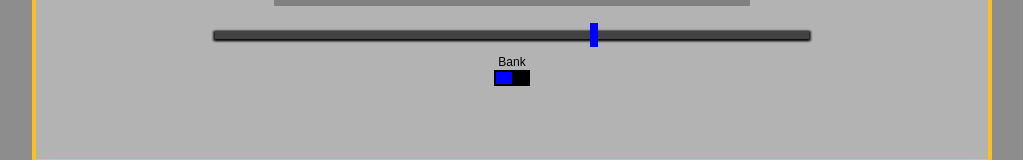
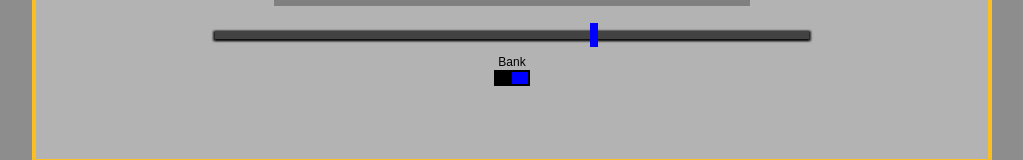
Before and after one commit to bbaterdene-gh/fcc-drum-machine, a React (Create React App) app: page / in a window 1280 px wide. Shown: the part 482-642 px from the top of the page, without its empty margins (128-1151 px from the left). Built offline with nearby package versions, Linux system fonts and the light colour scheme.

Commit message:
bank function using redux

```diff
--- a/src/app/store.ts
+++ b/src/app/store.ts
@@ -1,9 +1,11 @@
 import { configureStore, ThunkAction, Action } from '@reduxjs/toolkit';
 import powerReducer from '../features/power/powerSlice'
+import bankReducer from '../features/bank/bankSlice'
 
 export const store = configureStore({
   reducer: {
     power: powerReducer,
+    bank: bankReducer,
   },
 });
 
--- a/src/components/DrumControl.tsx
+++ b/src/components/DrumControl.tsx
@@ -1,16 +1,13 @@
 import { useState } from "react"
 import { useSelector, useDispatch } from "react-redux"
-import { selectPower, toggle } from "../features/power/powerSlice"
+import { selectBank, toggleBank } from "../features/bank/bankSlice"
+import { selectPower, togglePower } from "../features/power/powerSlice"
 
 export const DrumControl = () => {
-  const [bankOn, setBankOn] = useState(false)
   const [volumeRange, setVolumeRange] = useState('0.64')
+  const bank = useSelector(selectBank)
   const power = useSelector(selectPower)
   const dispatch = useDispatch()
-
-  const handleBankSwitch = () => {
-    setBankOn(!bankOn)
-  }
 
   const handleVolumeRange = (e: React.ChangeEvent<HTMLInputElement>) => {
     setVolumeRange(e.target.value)
@@ -20,7 +17,7 @@ export const DrumControl = () => {
     <div className="mt-20 text-center">
       <div className="flex flex-col items-center">
         <span className="text-xs">Power</span>
-        <div className="select-none relative w-9" onClick={() => dispatch(toggle())}>
+        <div className="select-none relative w-9" onClick={() => dispatch(togglePower())}>
           <input type="checkbox"
           className={`cursor-pointer appearance-none absolute bg-blue w-5 h-4 border-2 border-current ${power ? 'right-0' : 'left-0'}`}
           defaultChecked={power}/>
@@ -36,10 +33,10 @@ export const DrumControl = () => {
       </div>
       <div className="mt-2 flex flex-col items-center">
         <span className="text-xs">Bank</span>
-        <div className="select-none relative w-9" onClick={handleBankSwitch}>
+        <div className="select-none relative w-9" onClick={() => dispatch(toggleBank())}>
           <input type="checkbox"
-          className={`cursor-pointer appearance-none absolute bg-blue w-5 h-4 border-2 border-current ${bankOn ? 'right-0' : 'left-0'}`}
-          defaultChecked={bankOn}/>
+          className={`cursor-pointer appearance-none absolute bg-blue w-5 h-4 border-2 border-current ${bank ? 'right-0' : 'left-0'}`}
+          defaultChecked={bank}/>
           <label className="cursor-pointer bg-black block h-4"></label>
         </div>
       </div>
--- /dev/null
+++ b/src/features/bank/bankSlice.ts
@@ -0,0 +1,18 @@
+import { createSlice } from "@reduxjs/toolkit";
+import { RootState } from "../../app/store";
+
+const bankSlice = createSlice({
+  name: 'bank',
+  initialState: {
+    value: true
+  },
+  reducers: {
+    toggleBank: state => {
+      state.value = !state.value
+    }
+  }
+})
+
+export const selectBank = (state: RootState) => state.bank.value
+export const { toggleBank } = bankSlice.actions
+export default bankSlice.reducer
--- a/src/features/power/powerSlice.ts
+++ b/src/features/power/powerSlice.ts
@@ -7,12 +7,12 @@ const powerSlice = createSlice({
     value: true
   },
   reducers: {
-    toggle: state => {
+    togglePower: state => {
       state.value = !state.value
     }
   }
 })
 
 export const selectPower = (state: RootState) => state.power.value
-export const { toggle } = powerSlice.actions
+export const { togglePower } = powerSlice.actions
 export default powerSlice.reducer
```
